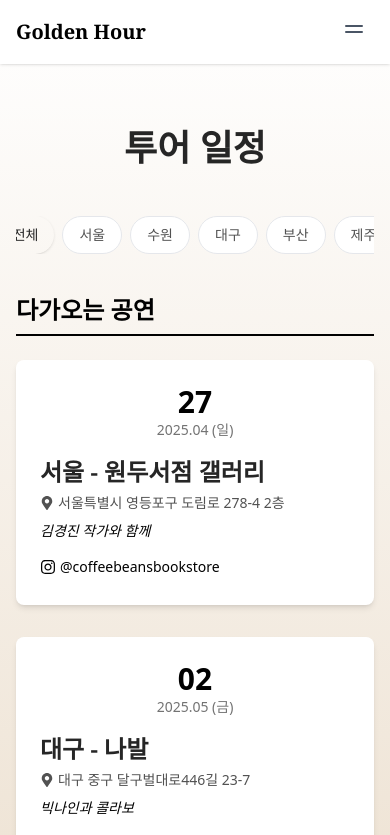
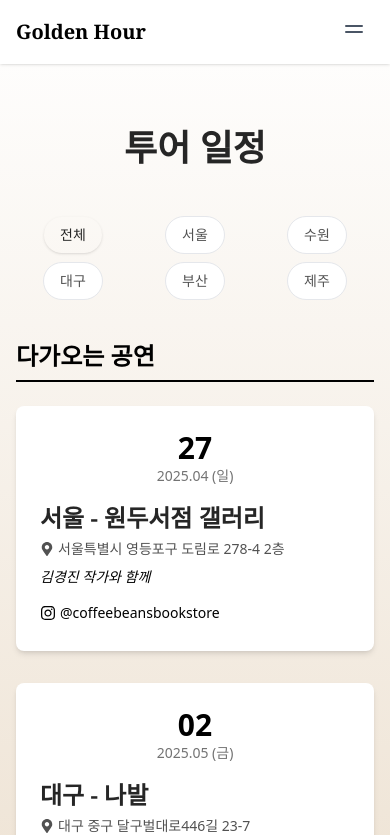
Before and after one commit to hwangtab/goldenhour, a Next.js app: page /tour in a window 390 px wide. Shown: the top 835 px of the page. Built offline with nearby package versions, Linux system fonts and the light colour scheme; a web font is replaced by a local one.

Commit message:
fix: Adjust tour filter layout using grid for mobile

```diff
--- a/src/app/tour/page.tsx
+++ b/src/app/tour/page.tsx
@@ -101,12 +101,14 @@ export default function TourPage() {
       <h1 className="font-serif text-4xl font-bold mb-12 text-center text-neutral-800">투어 일정</h1> {/* text-gray-800 -> text-neutral-800 */}
 
       {/* City Filter Buttons */}
-      <div className="flex justify-center gap-2 mb-10 overflow-x-auto scrollbar-hide"> {/* Removed flex-wrap, added overflow-x-auto and scrollbar-hide */}
+      {/* Use Grid for mobile (3 columns), Flex for desktop */}
+      <div className="grid grid-cols-3 gap-2 place-items-center md:flex md:justify-center md:gap-2 mb-10">
         {cities.map((city) => (
           <button
             key={city}
             onClick={() => handleCityChange(city)}
-            className={`px-4 py-2 rounded-full text-sm font-medium transition-all duration-200 transform active:scale-95 ${ // transition-colors -> transition-all, transform, active:scale-95 추가
+            // Removed w-[30%] as grid handles width
+            className={`px-4 py-2 rounded-full text-sm font-medium transition-all duration-200 transform active:scale-95 ${
               selectedCity === city
                 ? 'bg-roseGold text-neutral-800 shadow' // text-white -> text-neutral-800
                 : 'bg-white text-neutral-600 hover:bg-beige hover:text-roseGold border border-gray-200 hover:scale-105' // hover:scale-105 추가
```
